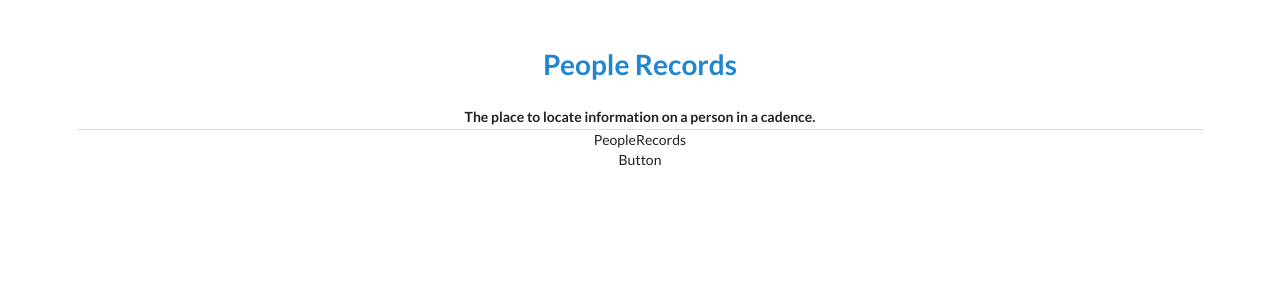
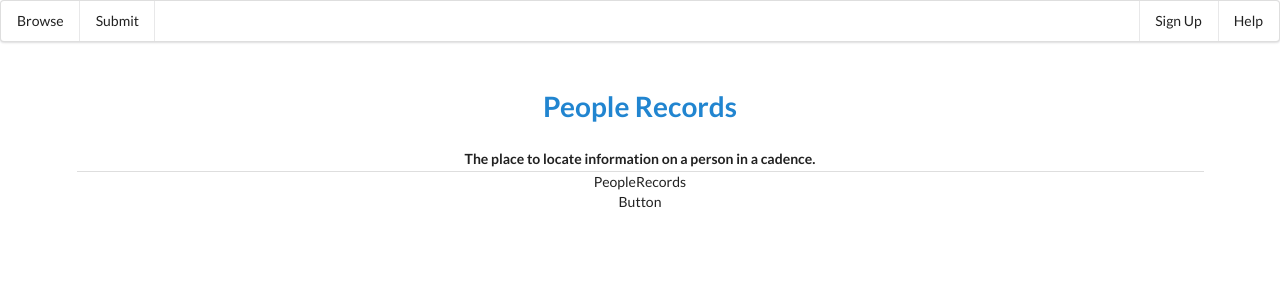
Before and after one commit to cwilso88/SA_web_app, a React (Create React App) app: page / in a window 1280 px wide. Shown: the top 300 px of the page. Built offline with nearby package versions, Linux system fonts and the light colour scheme.

Commit message:
Added a simple menu component and imported it into the App.js

```diff
--- a/src/App.js
+++ b/src/App.js
@@ -3,10 +3,12 @@ import './peopleRecords.css';
 import Header from './components/Header.js';
 import PeopleRecords from './components/PeopleRecords.js';
 import CharCountButton from './components/CharCountButton.js';
+import Menu from './components/Menu';
 
 function App() {
   return (
     <div className="App">
+      <Menu />
       <Header />
       <PeopleRecords />
       <CharCountButton />
```
